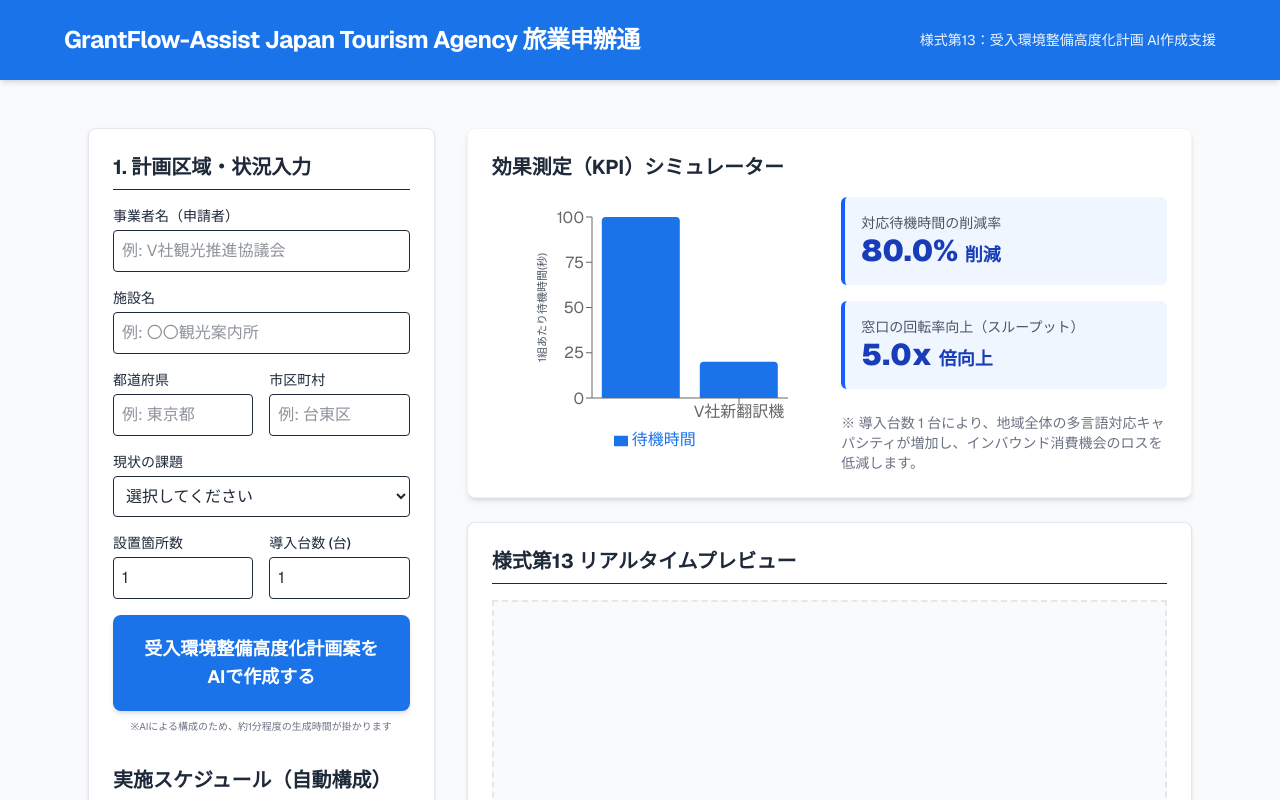
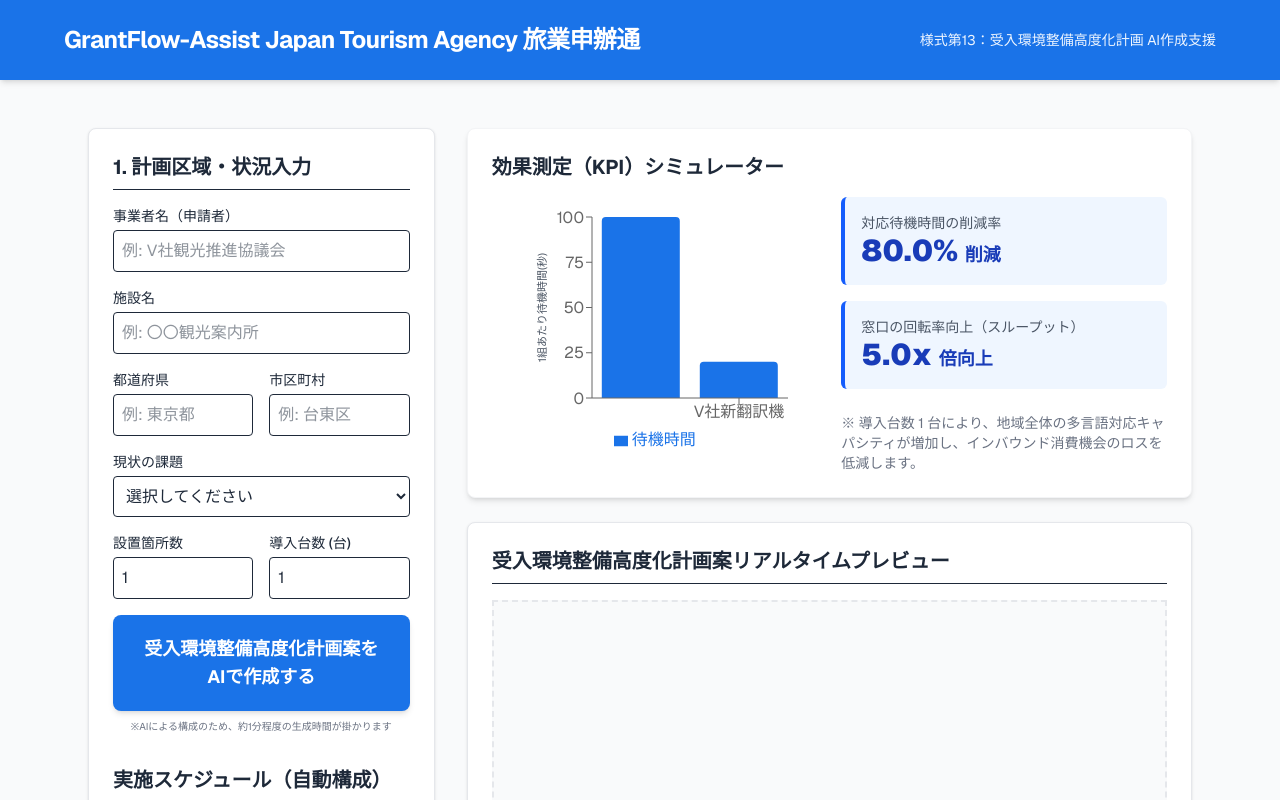
Before and after one commit to TSeki01/GrantFlow-Assist-Japan-Tourism-Agency, a Next.js app: page / in a window 1280 px wide. Shown: the top 800 px of the page. Built offline with nearby package versions, Linux system fonts and the light colour scheme.

Commit message:
Update preview area title to '受入環境整備高度化計画案リアルタイムプレビュー'

```diff
--- a/app/page.tsx
+++ b/app/page.tsx
@@ -184,7 +184,7 @@ export default function Home() {
 
           <div className="bg-white p-6 rounded-lg shadow-sm border border-gray-200 flex-grow relative print:p-0 print:border-none print:shadow-none">
             <div className="flex justify-between items-center border-b pb-2 mb-4 print:hidden">
-              <h2 className="text-xl font-bold">様式第13 リアルタイムプレビュー</h2>
+              <h2 className="text-xl font-bold">受入環境整備高度化計画案リアルタイムプレビュー</h2>
               {draft && (
                 <button onClick={() => window.print()} className="bg-gray-800 hover:bg-gray-700 text-white px-4 py-2 rounded text-sm shadow transition-colors">
                   PDF出力 / 印刷
```
